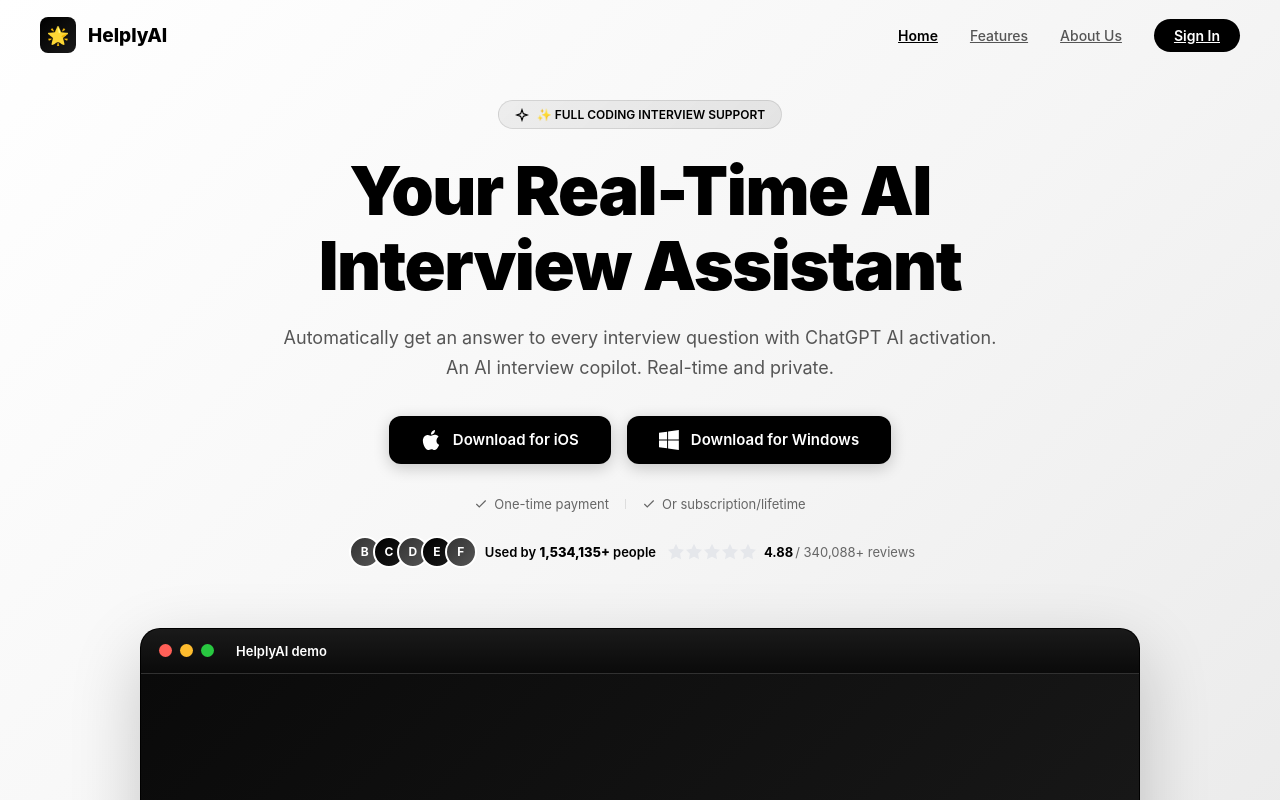
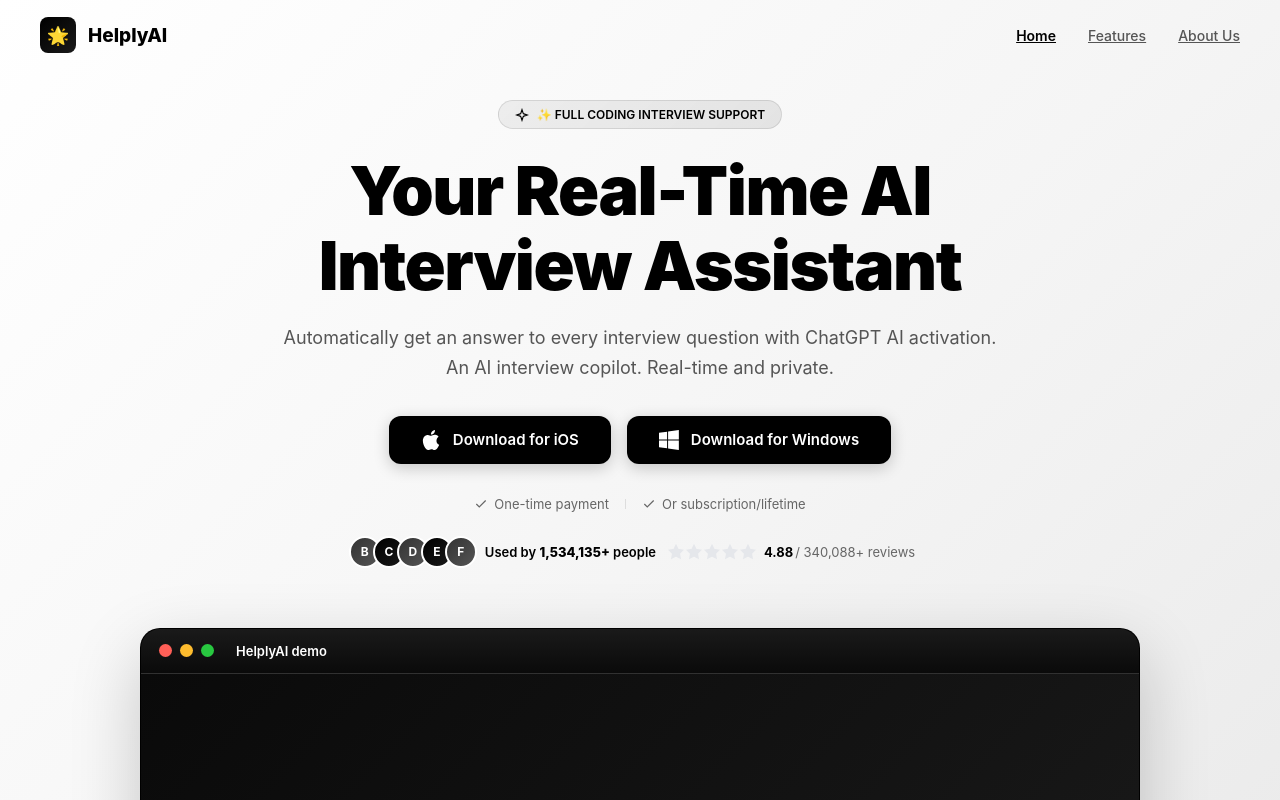
Before and after one commit to jos1996/AIAstent-Web, a React (Vite) app: page / in a window 1280 px wide. Shown: the top 800 px of the page. Built offline with nearby package versions, Linux system fonts and the light colour scheme; no server answers.

Commit message:
Remove Sign In button from home page - auth only via /settings/dashboard

```diff
--- a/src/pages/HomePage.tsx
+++ b/src/pages/HomePage.tsx
@@ -95,14 +95,6 @@ export default function HomePage() {
             onMouseEnter={e => (e.currentTarget.style.color = '#000')}
             onMouseLeave={e => (e.currentTarget.style.color = '#555')}
           >About Us</a>
-          <a href="/settings/dashboard" style={{
-            padding: '8px 20px', borderRadius: 100, fontSize: 14, fontWeight: 600,
-            background: '#000',
-            color: '#fff', transition: 'all 0.3s',
-          }}
-            onMouseEnter={e => { e.currentTarget.style.background = '#1a1a1a'; e.currentTarget.style.transform = 'translateY(-1px)' }}
-            onMouseLeave={e => { e.currentTarget.style.background = '#000'; e.currentTarget.style.transform = 'translateY(0)' }}
-          >Sign In</a>
         </div>
       </nav>
 
```
